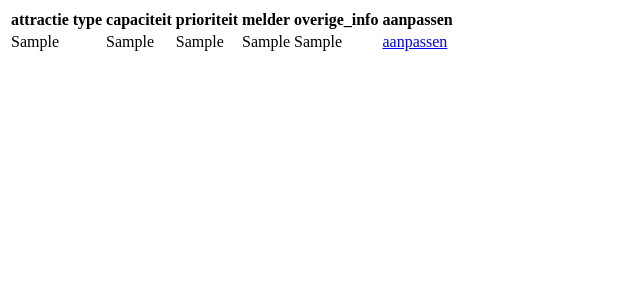
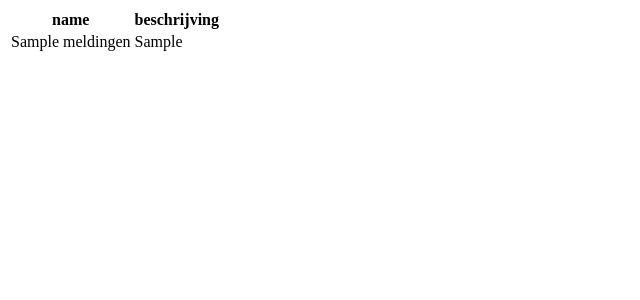
Before and after one commit to RobinGroeneveld/pra-b3_web, a PHP site: page /Pra-B3/departments/department1.php in a window 1280 px wide. Shown: the top 300 px of the page, without its empty margins (0-640 px from the left). Run offline with PHP 8.4, Linux system fonts and the light colour scheme; tables that the repository leaves empty or names only in its code hold one stand-in row (values such as "Sample post").

Commit message:
department

```diff
--- a/departments/department1.php
+++ b/departments/department1.php
@@ -20,24 +20,13 @@
         ?>
         <table>
             <tr>
-                <th>attractie</th>
-                <th>type</th>
-                <th>capaciteit</th>
-                <th>prioriteit</th>
-                <th>melder</th>
-                <th>overige_info</th>
-                <th>aanpassen</th>
+                <th>name</th>
+                <th>beschrijving</th>
             </tr>
             <?php foreach($meldingen as $melding):?>
                 <tr>
-                    <td><?php echo $melding['attractie']; ?></td>
-                    <td><?php echo $melding['type']; ?></td>
-                    <td><?php echo $melding['capaciteit']; ?></td>
-                    <td><?php echo $melding['prioriteit']; ?></td>
-                    <td><?php echo $melding['melder']; ?></td>
-                    <td><?php echo $melding['overige_info']; ?></td>
-                    <td><a href="edit.php?id=<?= $melding['id'] ?>">aanpassen</a></td>
-                </tr>
+                    <td><?php echo $melding['name']; ?></td>
+                    <td><?php echo $melding['beschrijving']; ?></td>
             <?php endforeach; ?>
         </table>
     </main>
```
